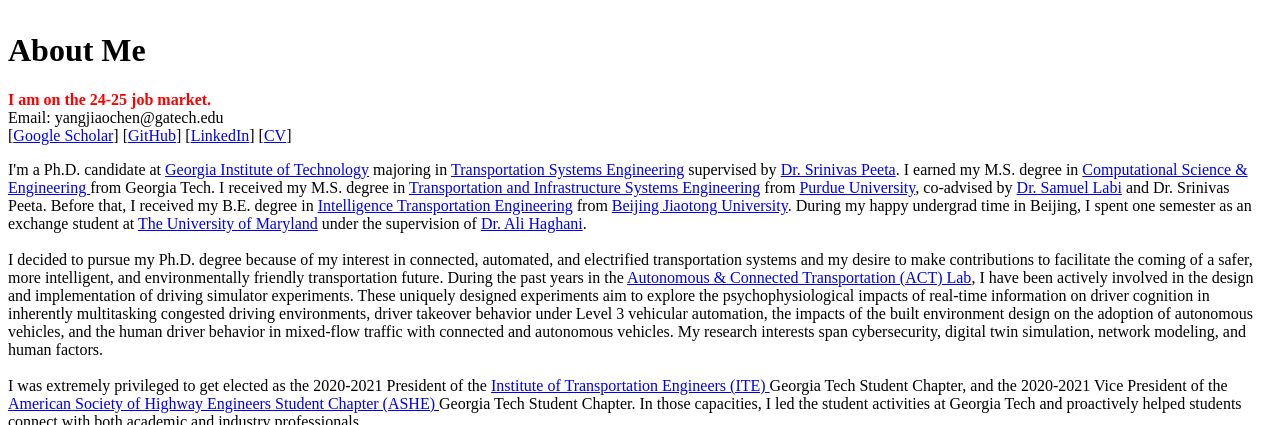
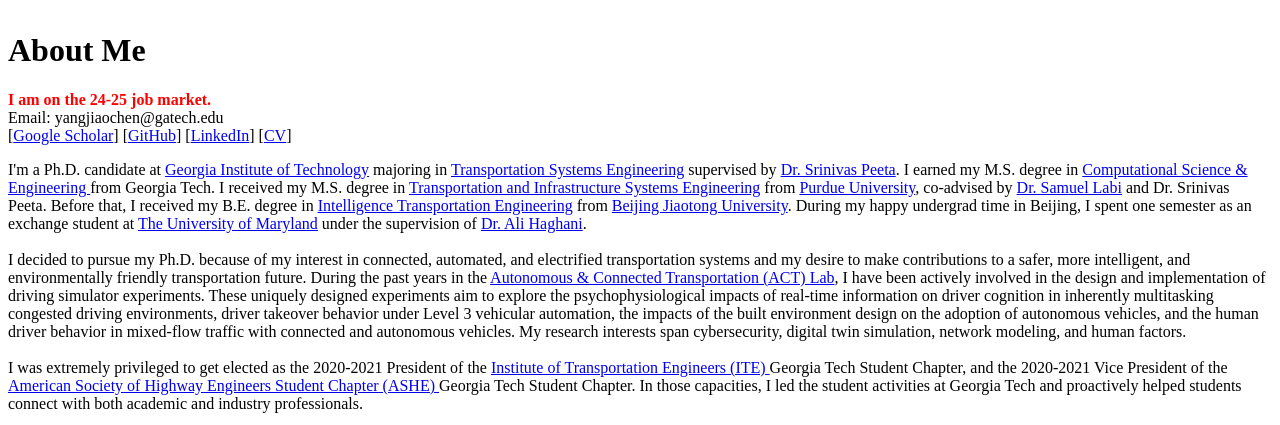
Before and after one commit to YangjiaoChen/YangjiaoChen.github.io, a Jekyll site: the page built from index.html, in a window 1280 px wide, cut to the strip 267-692 px from the top of the page. Built offline with Jekyll 4.4.1, drawn with Linux system fonts in a browser that asks for light colours.

Commit message:
Update index.html

```diff
--- a/index.html
+++ b/index.html
@@ -115,8 +115,8 @@ and Dr. Srinivas Peeta. Before that, I received my B.E. degree in <a href="http:
 During my happy undergrad time in Beijing, I spent one semester as an exchange student at <a href="https://umd.edu" target="_blank">The University of Maryland</a> under the supervision of <a href="https://cee.umd.edu/clark/faculty/269/Ali-Haghani" target="_blank">Dr. Ali Haghani</a>.
 <br />
 <br />
-I decided to pursue my Ph.D. degree because of my interest in connected, automated, and electrified transportation systems and my desire to make contributions
-	to facilitate the coming of a safer, more intelligent, and environmentally friendly transportation future.
+I decided to pursue my Ph.D. because of my interest in connected, automated, and electrified transportation systems and my desire to make contributions
+	to a safer, more intelligent, and environmentally friendly transportation future.
 During the past years in the <a href="https://sites.gatech.edu/actlab/" target="_blank">Autonomous & Connected Transportation (ACT) Lab</a>, I have been actively involved in the design and implementation of driving simulator experiments.
 These uniquely designed experiments aim to explore the psychophysiological impacts of real-time information on driver cognition in inherently multitasking congested driving environments,
 	driver takeover behavior under Level 3 vehicular automation,
```
